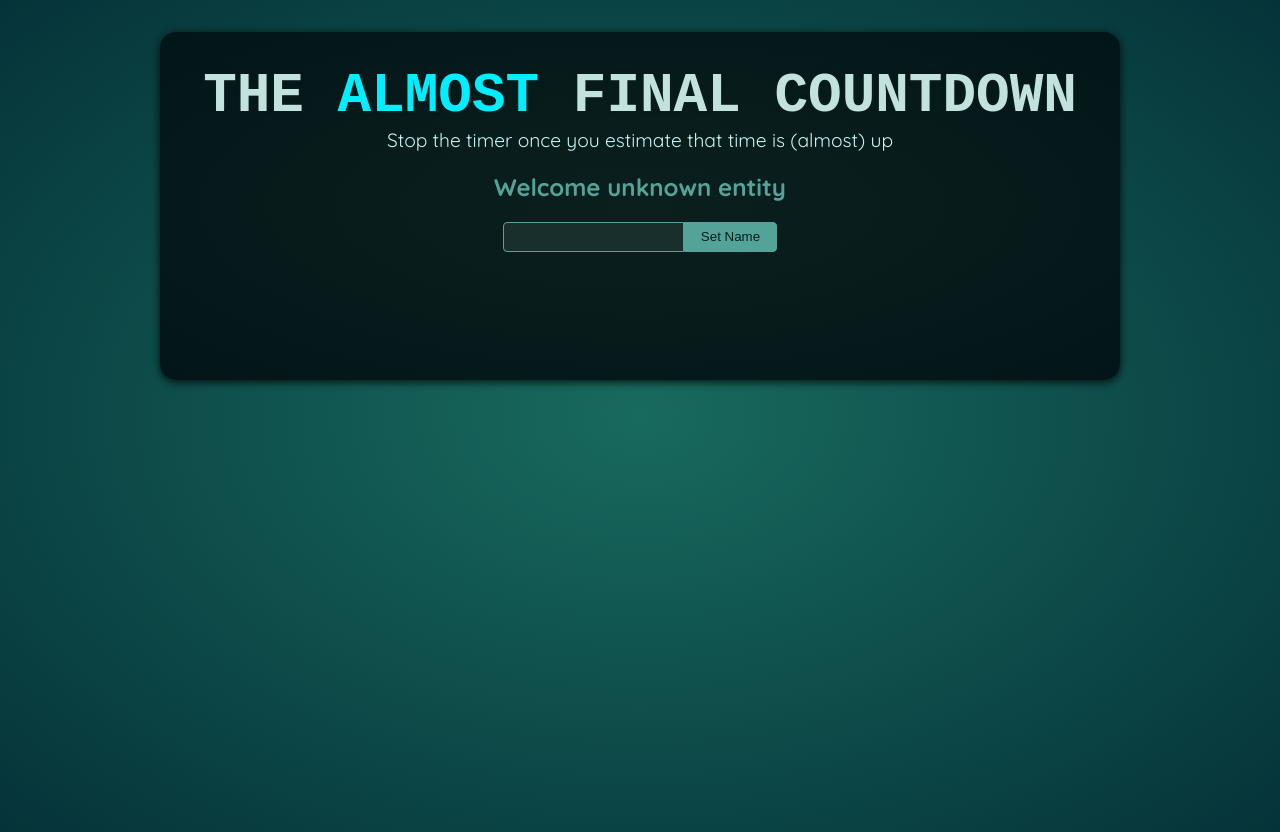
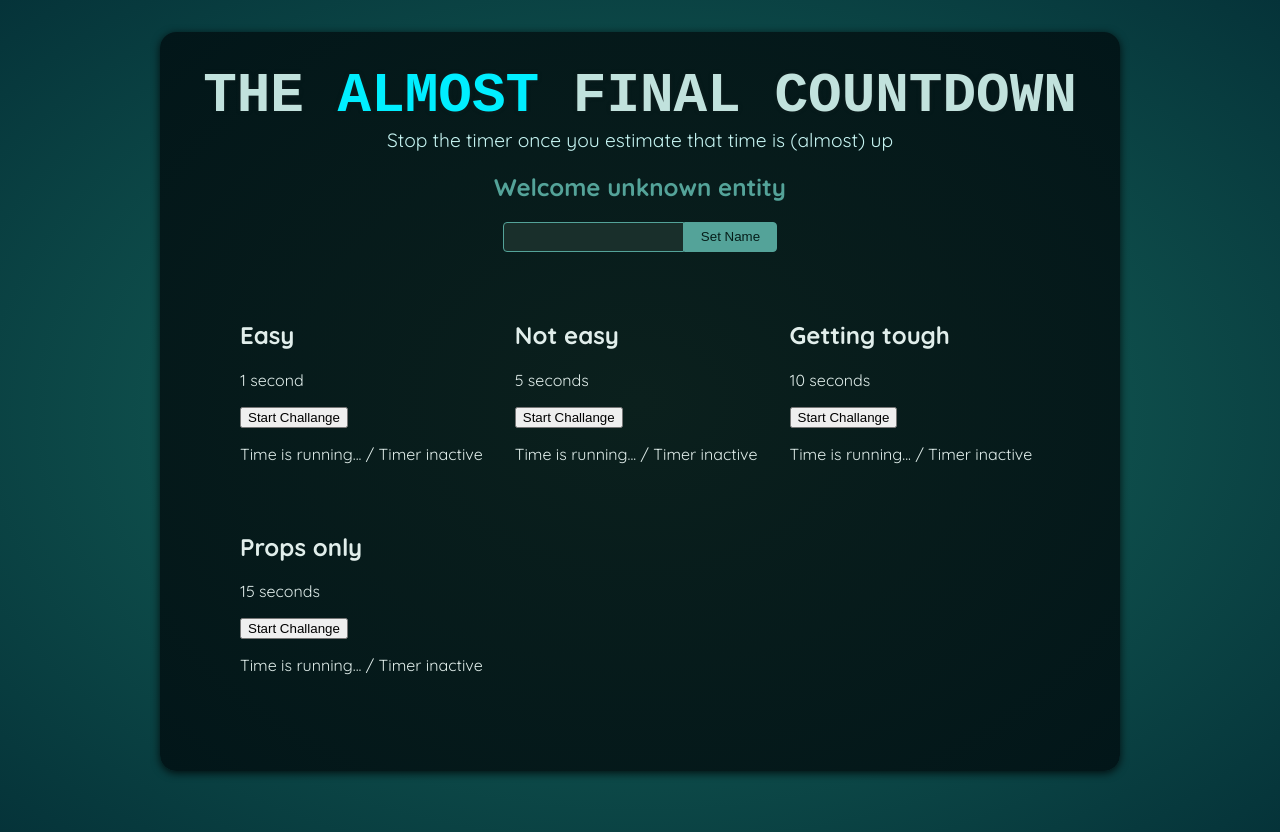
Before and after one commit to HeadYZ/finalCountdown, a React (Vite) app: page / in a window 1280 px wide. Built offline with nearby package versions, Linux system fonts and the light colour scheme; a web font is replaced by a local one.

Commit message:
added TimerChallange  component x4  to App Component and pass props

```diff
--- a/src/App.jsx
+++ b/src/App.jsx
@@ -1,12 +1,18 @@
-import Player from './components/Player.jsx';
+import Player from './components/Player.jsx'
+import TimerChallange from './components/TimerChallange.jsx'
 
 function App() {
-  return (
-    <>
-      <Player />
-      <div id="challenges"></div>
-    </>
-  );
+	return (
+		<>
+			<Player />
+			<div id='challenges'>
+				<TimerChallange title='Easy' targetTime={1} />
+				<TimerChallange title='Not easy' targetTime={5} />
+				<TimerChallange title='Getting tough' targetTime={10} />
+				<TimerChallange title='Props only' targetTime={15} />
+			</div>
+		</>
+	)
 }
 
-export default App;
+export default App
```
